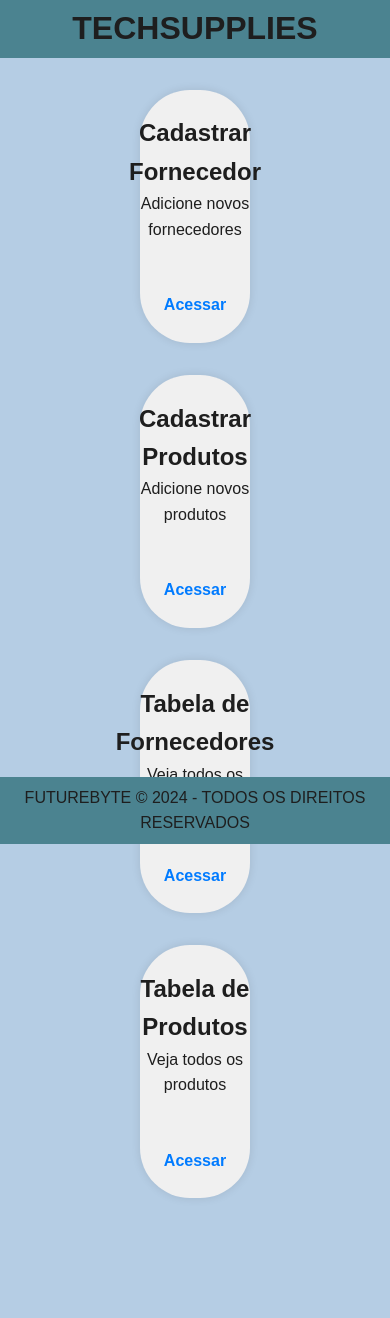
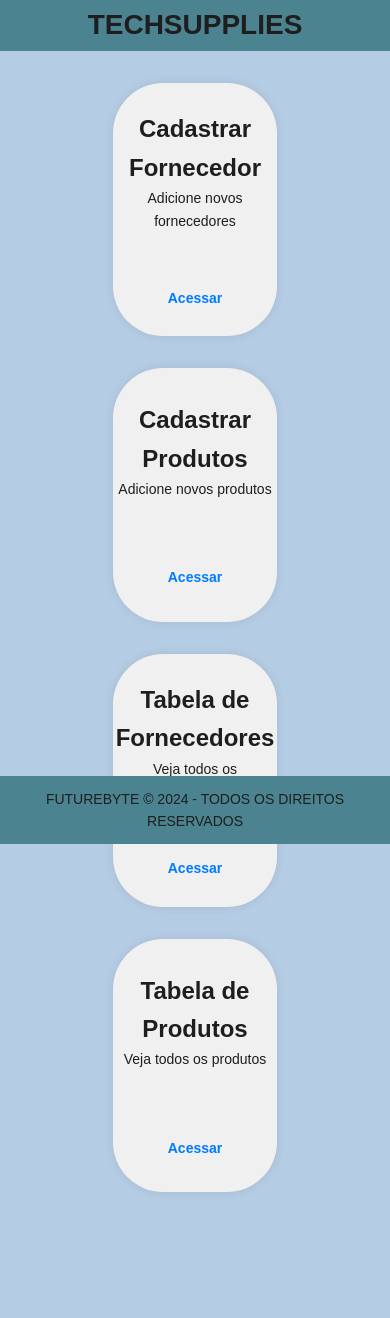
Before and after one commit to DanielRd27/SPRINT, a PHP site: page /pagina_principal.html in a window 390 px wide. Shown: the top 1318 px of the page. After the commit the page ends 1192 px from the top, so only its background shows below. Run offline with PHP 8.4, Linux system fonts and the light colour scheme.

Commit message:
responsavibiliedade
site mais responsivo com

@media only screen and (max-width: 600px)

```diff
--- a/style.css
+++ b/style.css
@@ -10,6 +10,8 @@ body{
     background-color: #B5CDE4;
     font-family: Arial, Helvetica, sans-serif;
     color: #1E1E1E;
+
+    scroll-behavior: smooth;
 }
 
 /* Body dos formularios e tabelas */
@@ -234,3 +236,13 @@ td, th {
     text-align: start;
     padding-left: 1rem;
 }
+
+@media only screen and (max-width: 600px) {
+    body{
+        font-size: 14px;
+    }
+
+    .card {
+        width: 60%;
+    }
+}
```
